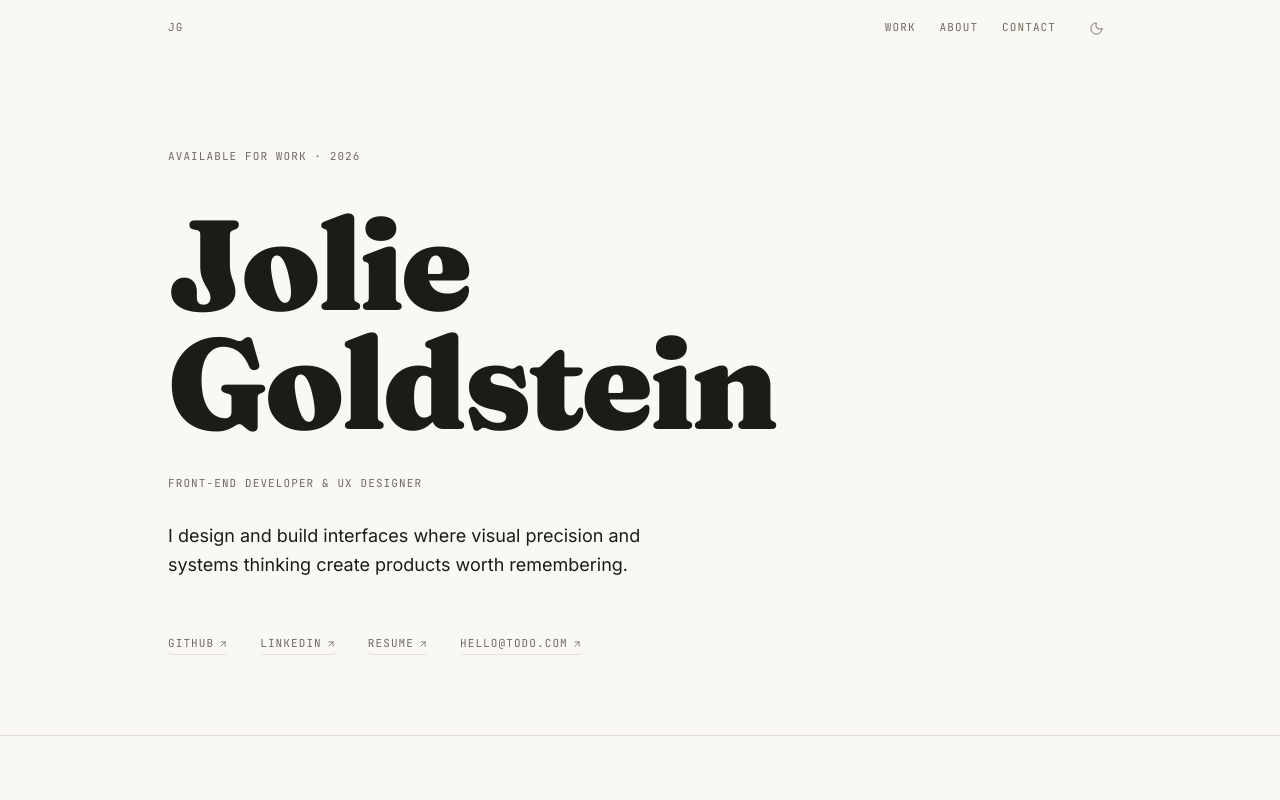
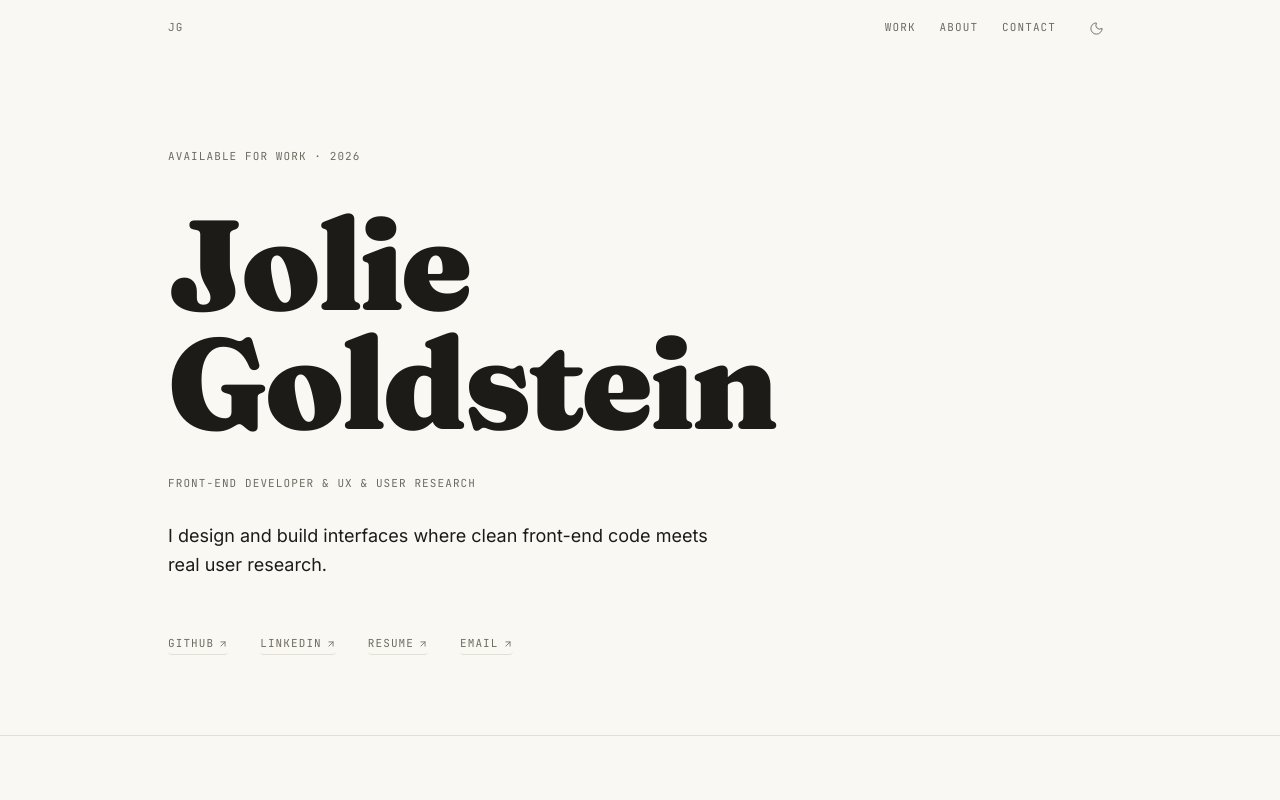
Before and after one commit to jog228/jolie-goldstein-portfolio, a Next.js app: page / in a window 1280 px wide. Shown: the top 800 px of the page. Built offline with nearby package versions, Linux system fonts and the light colour scheme; no server answers.

Commit message:
fixed info in hero.tsx

```diff
--- a/components/sections/Hero.tsx
+++ b/components/sections/Hero.tsx
@@ -22,7 +22,7 @@ const LINKS = [
   { label: 'GitHub', href: 'https://github.com/TODO' },
   { label: 'LinkedIn', href: 'https://www.linkedin.com/in/joliegoldstein/' },
   { label: 'Resume', href: '/resume.pdf' },
-  { label: 'hello@TODO.com', href: 'mailto:TODO@email.com' },
+  { label: 'Email', href: 'jog228@lehigh.edu' },
 ]
 
 export function Hero() {
@@ -34,17 +34,17 @@ export function Hero() {
           {...fade({ delay: 0 })}
           className="font-mono text-2xs tracking-widest uppercase text-muted mb-10"
         >
-          {/* TODO: Update availability status */}
+          {/* Update availability status */}
           Available for work · 2026
         </motion.p>
 
-        {/* Name — fluid display type */}
+        {/* Name */}
         <motion.h1
           {...fade({ delay: 0.08 })}
           className="font-display font-black tracking-tight text-ink leading-[0.93] mb-8"
           style={{ fontSize: 'clamp(3.5rem, 10vw, 8rem)' }}
         >
-          {/* TODO: Your name */}
+          {}
           Jolie<br />Goldstein
         </motion.h1>
 
@@ -53,7 +53,7 @@ export function Hero() {
           {...fade({ delay: 0.16 })}
           className="font-mono text-2xs tracking-widest uppercase text-muted mb-7"
         >
-          Front-End Developer & UX Designer
+          Front-End Developer & UX & User Research
         </motion.p>
 
         {/* Positioning statement */}
@@ -61,9 +61,8 @@ export function Hero() {
           {...fade({ delay: 0.24 })}
           className="text-lg text-ink leading-relaxed max-w-[34rem] mb-14"
         >
-          {/* TODO: One sentence that captures what makes your work yours */}
-          I design and build interfaces where visual precision and systems
-          thinking create products worth remembering.
+          {}
+          I design and build interfaces where clean front-end code meets real user research.
         </motion.p>
 
         {/* Links */}
```
